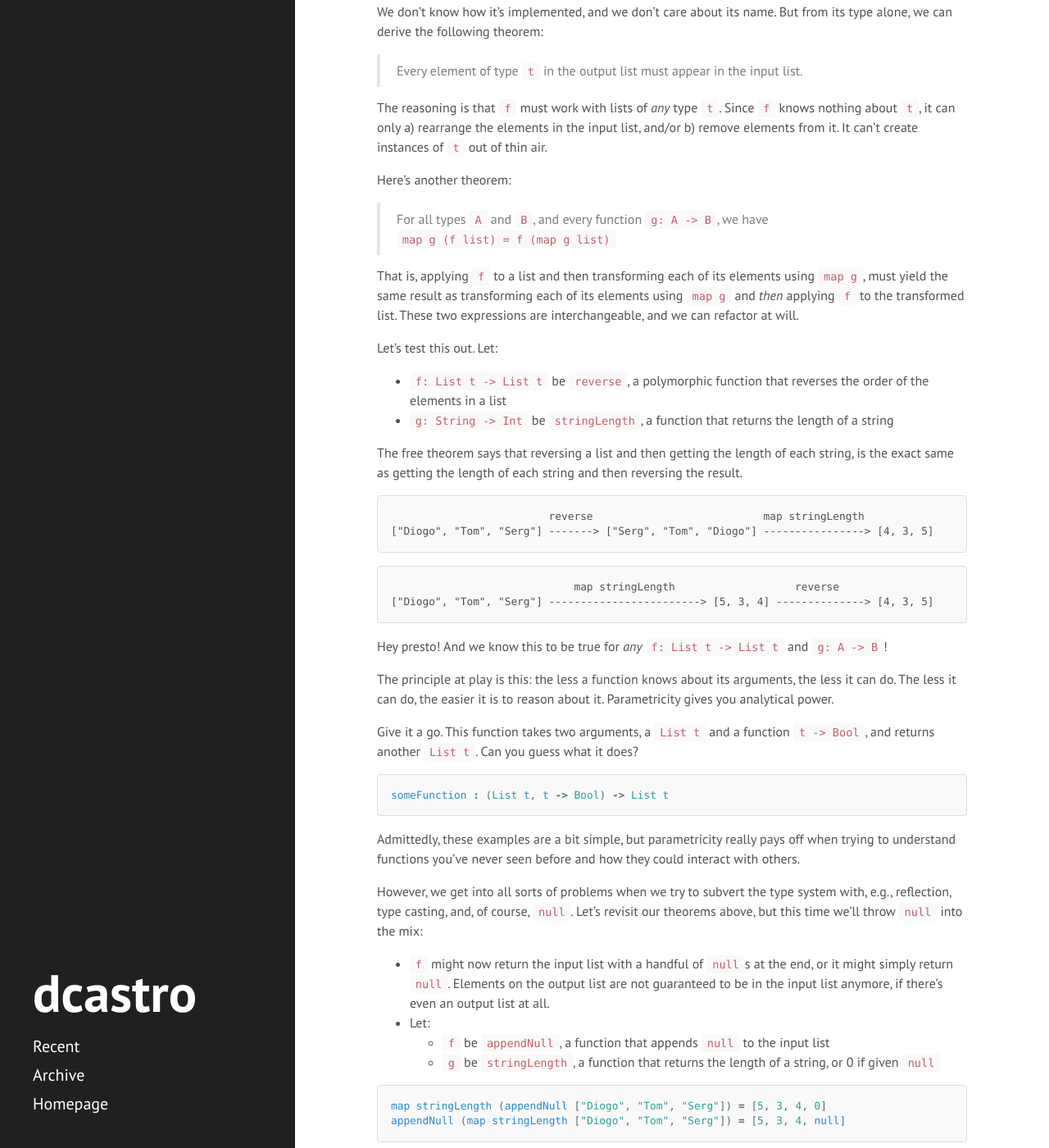
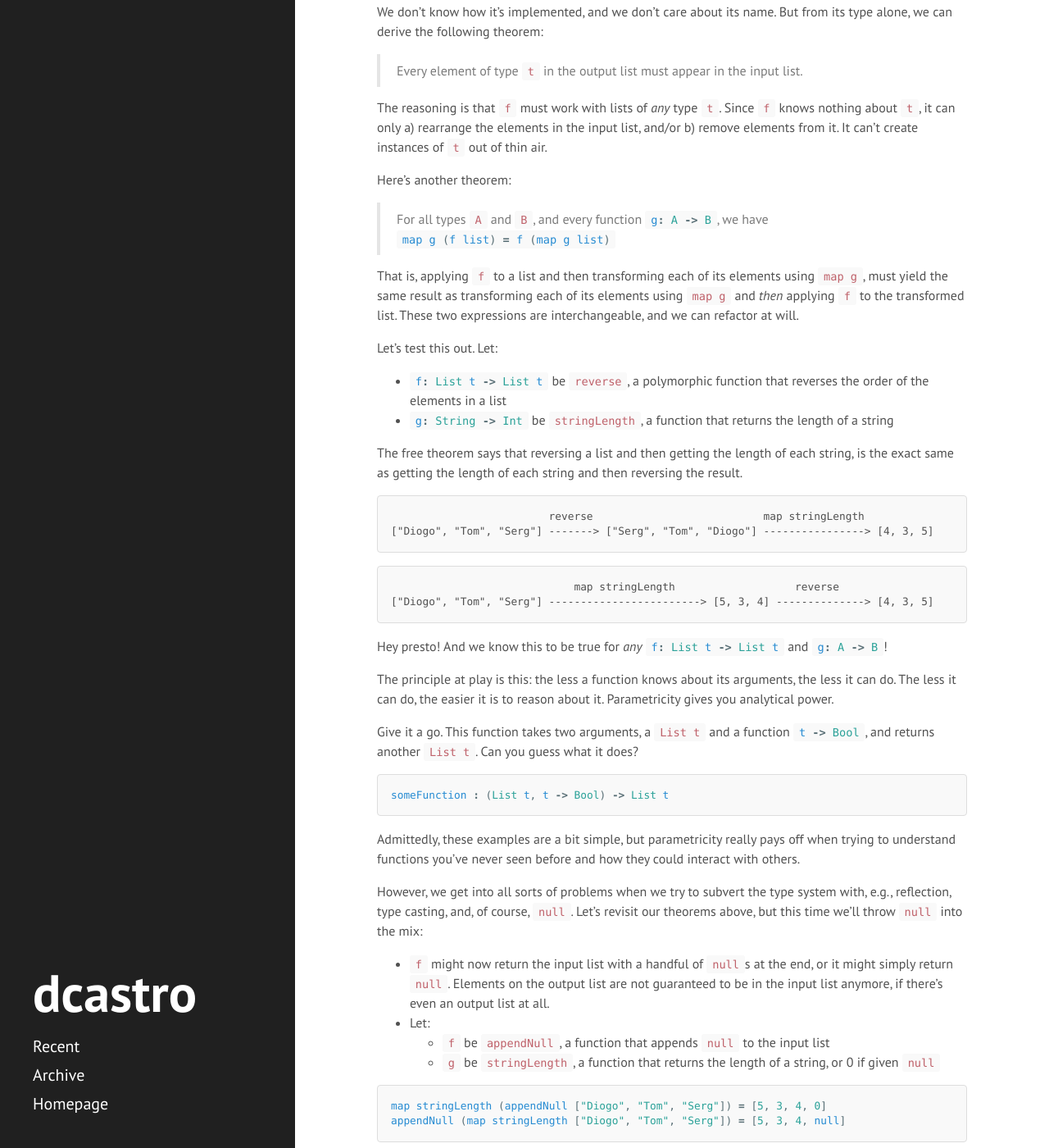
Before and after one commit to dcastro/dcastro.github.io, a Jekyll site: the page built from blog/_posts/2017-09-09-on-emptiness-correctness-and-reasoning.md, in a window 1280 px wide and 1400 px high, scrolled down 1894 px. Shown: the whole window at 82% size. Built offline with Jekyll 4.4.1, drawn with Linux system fonts in a browser that asks for light colours; nearby versions of some CDN libraries; some web fonts are replaced; comment, search, counter and statistics services are not loaded; some of the changed lines change nothing that is shown; some of the changed text lies outside the part shown.

Commit message:
Added syntax highlighting to some inline code blocks

````diff
--- a/blog/_posts/2017-09-09-on-emptiness-correctness-and-reasoning.md
+++ b/blog/_posts/2017-09-09-on-emptiness-correctness-and-reasoning.md
@@ -75,14 +75,14 @@ The reasoning is that `f` must work with lists of *any* type `t`. Since `f` know
 
 Here's another theorem:
 
-> For all types `A` and `B`, and every function `g: A -> B`, we have `map g (f list) = f (map g list)`
+> For all types `A` and `B`, and every function `g: A -> B`{:.language-hs}, we have `map g (f list) = f (map g list)`{:.language-hs}
 
 That is, applying `f` to a list and then transforming each of its elements using `map g`, must yield the same result as transforming each of its elements using `map g` and _then_ applying `f` to the transformed list. These two expressions are interchangeable, and we can refactor at will.
 
 Let's test this out. Let:
 
-* `f: List t -> List t` be `reverse`, a polymorphic function that reverses the order of the elements in a list
-* `g: String -> Int` be `stringLength`, a function that returns the length of a string
+* `f: List t -> List t`{:.language-hs} be `reverse`, a polymorphic function that reverses the order of the elements in a list
+* `g: String -> Int`{:.language-hs} be `stringLength`, a function that returns the length of a string
 
 The free theorem says that reversing a list and then getting the length of each string, is the exact same as getting the length of each string and then reversing the result.
 
@@ -104,11 +104,11 @@ $$ -->
 ```
 
 Hey presto!
-And we know this to be true for *any* `f: List t -> List t` and `g: A -> B`!
+And we know this to be true for *any* `f: List t -> List t`{:.language-hs} and `g: A -> B`{:.language-hs}!
 
 The principle at play is this: the less a function knows about its arguments, the less it can do. The less it can do, the easier it is to reason about it. Parametricity gives you analytical power.
 
-Give it a go. This function takes two arguments, a `List t` and a function `t -> Bool`, and returns another `List t`. Can you guess what it does?
+Give it a go. This function takes two arguments, a `List t` and a function `t -> Bool`{:.language-hs}, and returns another `List t`. Can you guess what it does?
 
 ```hs
 someFunction : (List t, t -> Bool) -> List t
@@ -140,7 +140,7 @@ I won't go into too much detail here, because there are plenty of great resource
 Its interface forces you to unwrap the box to find out if there's something inside and to handle both cases, usually through pattern matching or a reduce/fold function. You can't handle just *one* case.
 
 By capturing the notion of nullability as a proper type, we can now express precisely whether something is optional or not, and have the type checker ensure we use it **correctly**.
-Furthermore, since `t` and `Maybe t` are now distinct types, if a function `f` were to add "empty boxes" to the input list, it would have to be typed as `f: List t -> List (Maybe t)`. And if it were to simply not return a list at all, it would be typed as `f: List t -> Maybe (List t)`.
+Furthermore, since `t` and `Maybe t` are now distinct types, if a function `f` were to add "empty boxes" to the input list, it would have to be typed as `f: List t -> List (Maybe t)`{:.language-hs}. And if it were to simply not return a list at all, it would be typed as `f: List t -> Maybe (List t)`{:.language-hs}.
 Those functions would themselves generate their own sets of free theorems, and we'd be able to safely **reason** about them, just as we would about any other polymorphic function.
 
 Many programming languages have adopted this approach: Haskell, Scala, PureScript, Elm, F#, OCaml, Rust, to name a few.
````
